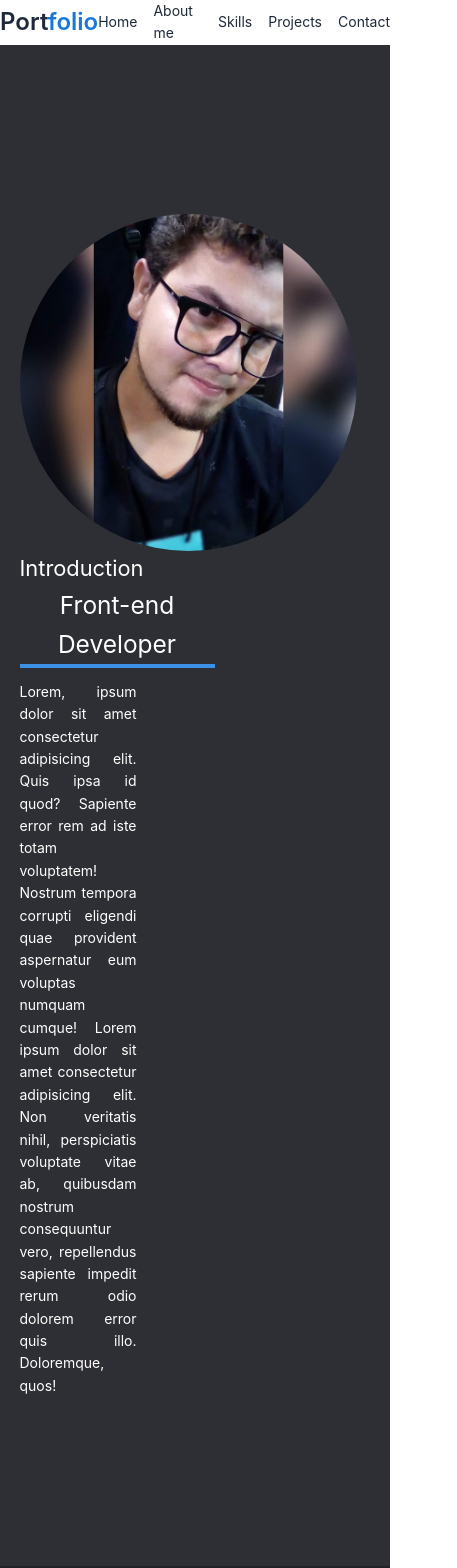
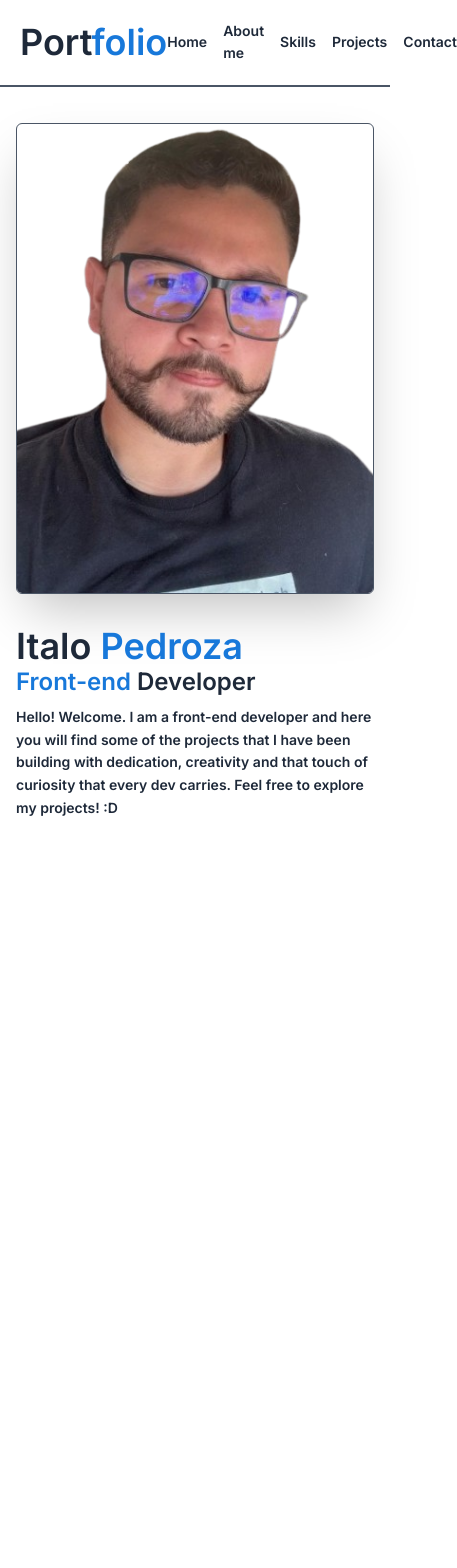
Before and after one commit to italoknd/portfolio, a Vue app in the folder my-portfolio/: page / in a window 390 px wide. Shown: the top 1568 px of the page, 457 px wide, since content can reach past the window. After the commit the page ends 844 px from the top, so only its background shows below. Built offline with nearby package versions, Linux system fonts and the light colour scheme.

Commit message:
recreating about me section

```diff
--- a/my-portfolio/src/components/AboutMe.vue
+++ b/my-portfolio/src/components/AboutMe.vue
@@ -1,25 +1,27 @@
 <template>
-  <section id="about-me">
-    <div class="info-container">
-      <div id="show-on-mobile">
-        <h2>Hey there!</h2>
-        <h1 class="title" id="name">I'm Italo Pedroza.</h1>
+  <section id="about-me" class="mt-5">
+    <div class="grid md:grid-cols-2">
+      <div class="p-4">
+        <img class="border-1 border-gray-600 rounded-md shadow-2xl"
+          src="../assets/cp-perfil-1_cleanup-removebg-preview.png" alt="Me" />
       </div>
-      <div class="img">
-        <img src="../assets/italoPerf.jpeg" alt="Me at GDG 2019" />
-      </div>
-      <div id="greetings">
-        <h2 id="introduction">Introduction</h2>
-        <h1 class="title">Front-end Developer</h1>
-        <p>
-          Lorem, ipsum dolor sit amet consectetur adipisicing elit. Quis ipsa id
-          quod? Sapiente error rem ad iste totam voluptatem! Nostrum tempora
-          corrupti eligendi quae provident aspernatur eum voluptas numquam
-          cumque! Lorem ipsum dolor sit amet consectetur adipisicing elit. Non
-          veritatis nihil, perspiciatis voluptate vitae ab, quibusdam nostrum
-          consequuntur vero, repellendus sapiente impedit rerum odio dolorem
-          error quis illo. Doloremque, quos!
-        </p>
+      <div class="flex justify-end items-center p-4 leading-relaxed max-w-2xl">
+        <div>
+          <h2 class="text-4xl font-semibold text-gray-800">
+            <span>Italo </span>
+            <span class="text-[var(--light-mode-composition-color)]">Pedroza</span>
+          </h2>
+          <h1 class="text-2xl font-semibold text-gray-800">
+            <span class="text-[var(--light-mode-composition-color)]">Front-end</span>
+            Developer
+          </h1>
+          <p class="text-gray-800 font-semibold mt-2">
+            Hello! Welcome. I am a front-end developer and here you will find
+            some of the projects that I have been building with dedication,
+            creativity and that touch of curiosity that every dev carries. Feel
+            free to explore my projects! :D
+          </p>
+        </div>
       </div>
     </div>
   </section>
--- a/my-portfolio/src/components/Navbar.vue
+++ b/my-portfolio/src/components/Navbar.vue
@@ -1,61 +1,54 @@
 <script setup lang="ts">
 import { ref } from "vue";
 
-let options = ref<[]>([]);
+interface INavItems {
+  itemName: string;
+  hrefName: string;
+}
+
+let items = ref<INavItems[]>([
+  {
+    itemName: "Home",
+    hrefName: "#home",
+  },
+  {
+    itemName: "About me",
+    hrefName: "#about-me",
+  },
+  {
+    itemName: "Skills",
+    hrefName: "#skills",
+  },
+  {
+    itemName: "Projects",
+    hrefName: "#projects",
+  },
+  {
+    itemName: "Contact",
+    hrefName: "#get-in-touch",
+  },
+]);
 </script>
 
 <template>
-  <n-page-header>
-    <div class="flex justify-between items-center p-5">
-      <h2 class="text-2xl font-semibold text-gray-800">
-        Port<span class="text-[var(--light-mode-composition-color)]"
-          >folio</span
-        >
+  <n-page-header class="p-5">
+    <div class="flex justify-between items-center">
+      <h2 class="text-4xl font-semibold text-gray-800">
+        Port<span class="text-[var(--light-mode-composition-color)]">folio
+        </span>
       </h2>
       <ul class="flex justify-end gap-4 items-center">
-        <li>
-          <a href="#home">
+        <li v-for="(item, index) in items" :key="index">
+          <a :href="item.hrefName">
             <span
-              class="text-gray-800 hover:text-[var(--light-mode-composition-color)]"
-              >Home</span
-            >
-          </a>
-        </li>
-        <li>
-          <a href="#about-me">
-            <span
-              class="text-gray-800 hover:text-[var(--light-mode-composition-color)]"
-              >About me</span
-            >
-          </a>
-        </li>
-        <li>
-          <a href="#skills">
-            <span
-              class="text-gray-800 hover:text-[var(--light-mode-composition-color)]"
-              >Skills</span
-            >
-          </a>
-        </li>
-        <li>
-          <a href="#projects">
-            <span
-              class="text-gray-800 hover:text-[var(--light-mode-composition-color)]"
-              >Projects</span
-            >
-          </a>
-        </li>
-        <li>
-          <a href="#get-in-touch">
-            <span
-              class="text-gray-800 hover:text-[var(--light-mode-composition-color)]"
-              >Contact</span
-            >
+              class="text-gray-800 hover:text-[var(--light-mode-composition-color)] font-semibold hover:underline hover:duration-300 hover:underline-[--light-mode-composition-color)]">{{
+              item.itemName }}</span>
           </a>
         </li>
       </ul>
     </div>
   </n-page-header>
+  <div class="border-[0.5px] border-gray-600"></div>
 </template>
 
 <style scoped></style>
--- a/my-portfolio/src/style.css
+++ b/my-portfolio/src/style.css
@@ -1,19 +1,15 @@
+@import url("https://fonts.googleapis.com/css2?family=Inter:ital,opsz,wght@0,14..32,100..900;1,14..32,100..900&display=swap");
 @import "tailwindcss";
 
 /*GLOBAL SETTINGS*/
 * {
-  padding: 0;
-  margin: 0;
-  box-sizing: border-box;
-  list-style-type: none;
-  text-decoration: none;
   font-family: var(--main-font);
   scroll-behavior: smooth;
 }
 
 :root {
-  --main-font: -apple-system, BlinkMacSystemFont, "Segoe UI", Roboto, Oxygen,
-    Ubuntu, Cantarell, "Open Sans", "Helvetica Neue", sans-serif;
+  --main-font: "Inter", -apple-system, BlinkMacSystemFont, "Segoe UI", Roboto,
+    Oxygen, Ubuntu, Cantarell, "Open Sans", "Helvetica Neue", sans-serif;
   --main-color: #2e2f34;
   --secundary-color: #212225;
   --composition-color: #3c91e6;
@@ -25,336 +21,3 @@
 html {
   scroll-behavior: smooth;
 }
-
-body {
-  overflow-x: hidden;
-}
-
-.disable-text-selection {
-  user-select: none;
-}
-
-.cursor-pointer {
-  cursor: pointer;
-}
-.not-allowed {
-  cursor: not-allowed;
-}
-
-a {
-  text-decoration: none;
-  color: white;
-}
-
-.header {
-  position: fixed;
-  width: 98.9vw;
-}
-
-p {
-  text-align: justify;
-}
-
-/*SECTIONS*/
-#show-on-mobile {
-  display: none;
-}
-
-#about-me {
-  min-height: 70vh;
-  background: var(--main-color);
-  color: white;
-}
-
-.info-container {
-  display: flex;
-  justify-content: space-between;
-  flex-wrap: wrap;
-  flex-direction: row;
-  max-width: 100vw;
-  padding: 20vh 5vw;
-}
-
-.info-container #greetings {
-  width: 30vw;
-}
-
-.info-container p a {
-  color: white;
-  font-weight: 500;
-  margin-right: 1em;
-  transition: 0.5s;
-}
-
-.info-container a:hover {
-  color: var(--text-hover);
-}
-
-.info-container h2 {
-  max-width: 16vw;
-  font-size: 2em;
-}
-
-.info-container h1.title {
-  font-size: 2em;
-  margin-bottom: 0.5em;
-  border-bottom: 4px solid var(--composition-color);
-}
-
-button {
-  background-color: var(--main-color);
-  color: var(--composition-color);
-  outline: none;
-  border: 2px solid var(--composition-color);
-  font-size: 0.9em;
-  font-weight: 500;
-  border-radius: 2px;
-  cursor: pointer;
-  transition: 0.5s;
-}
-
-button:hover {
-  background-color: var(--composition-color);
-  color: white;
-  border: 2px solid var(--composition-color);
-}
-
-img {
-  border-radius: 50%;
-  height: 40vh;
-}
-
-#skills-container {
-  background: var(--secundary-color);
-  color: white;
-}
-
-#skills {
-  max-width: 40vw;
-}
-
-#skill-title {
-  font-size: 2.5em;
-  margin-bottom: 0.5em;
-  border-bottom: 4px solid var(--composition-color);
-}
-
-#stack-title {
-  display: none;
-}
-
-.stack-container {
-  display: flex;
-  flex-direction: row;
-  flex-wrap: wrap;
-  align-items: center;
-  justify-content: space-between;
-  width: 30vw;
-  margin: 2.5em 0;
-}
-
-.stack-imgs {
-  border-radius: 0;
-  max-height: 10vh;
-}
-
-.section-header {
-  padding: 2vh 0;
-  color: white;
-  font-size: 1.5em;
-  font-weight: normal;
-  text-align: center;
-}
-
-.btn-container {
-  display: flex;
-  justify-content: space-between;
-}
-
-/*CONTACTS  */
-#get-in-touch {
-  min-height: 25vh;
-  width: 100vw;
-  background-color: var(--secundary-color);
-}
-
-#contacts-container {
-  display: flex;
-  color: white;
-  padding: 1em 0 2.5em 0;
-  justify-content: center;
-}
-
-.contacts-box {
-  width: 60vw;
-  height: 12vh;
-
-  background-color: var(--main-color);
-  border-radius: 0.5em;
-}
-
-.contacts-section > p {
-  text-align: center;
-  color: white;
-  font-weight: 500;
-}
-
-/*  RESPONSIVIDADE  */
-@media (min-width: 1369px) and (max-width: 1650px) {
-  .card-container-buttons{
-    flex-direction: column;
-    padding-bottom: 0;
-    background: red;
-  }
-
-  .project-btn {
-    width: 100%;
-  }
-}
-
-@media (min-width: 1100px) and (max-width: 1368px) {
-  .main-projects-container {
-    display: grid;
-    justify-content: center;
-  }
-
-  .project-box {
-    height: 40vh;
-  }
-
-  .btn-container {
-    height: 10px;
-  }
-
-  .project-description {
-    height: 200px;
-  }
-
-  #projects > h2 {
-    margin: 1em;
-  }
-
-  #projects > p {
-    margin: 0 1.5em 2.5em 1.5em;
-  }
-
-  .project-btn {
-    width: 100%;
-  }
-}
-
-@media (min-width: 801px) and (max-width: 1099px) {
-  #greetings > #introduction {
-    visibility: hidden;
-  }
-
-  .info-container > #greetings {
-    width: 100vw;
-  }
-
-  #greetings > .title {
-    width: 50vw;
-    margin: 0.6em auto;
-    text-align: center;
-    overflow-x: hidden;
-  }
-
-  #greetings > h2 {
-    width: 100vw;
-    display: flex;
-    justify-content: center;
-    overflow-x: hidden;
-  }
-
-  .info-container > .img {
-    margin: auto;
-  }
-
-  .stack-container {
-    width: 35vw;
-  }
-
-  .project-box {
-    min-height: 65vh;
-  }
-}
-
-@media (max-width: 800px) {
-  .info-container {
-    width: 96.5vw;
-  }
-
-  #greetings {
-    max-width: 88vw;
-  }
-
-  #greetings > h2 {
-    max-width: 88vw;
-    font-size: 1.56em;
-  }
-
-  #greetings > h1 {
-    min-width: 50vw;
-    text-align: center;
-    font-size: 1.75em;
-  }
-
-  nav {
-    display: grid;
-    height: 15vh;
-    overflow-x: hidden;
-    width: 100vw;
-  }
-
-  nav > h2 {
-    display: flex;
-    justify-content: center;
-    text-align: center;
-    width: 100vw;
-    margin-left: -0.03em;
-  }
-
-  .nav-list > li {
-    margin: auto;
-  }
-
-  #skill-title {
-    font-size: 2em;
-  }
-
-  #stack-title {
-    text-align: center;
-    margin: auto;
-    display: block;
-  }
-
-  #skills > p {
-    width: 88vw;
-    overflow-x: hidden;
-  }
-
-  .stack-container {
-    width: 100vw;
-    overflow-x: hidden;
-  }
-
-
-  .project-box {
-    max-width: 80vw;
-    min-width: 30vh;
-    min-height: 35vh;
-  }
-
-  .project-btn {
-    max-width: 20vw;
-  }
-
-  .contact-btn {
-    width: 4em;
-    margin: auto;
-  }
-
-  .svg-width {
-    width: 20px;
-  }
-}
--- a/my-portfolio/src/styles/navbar.css
+++ /dev/null
@@ -1,44 +0,0 @@
-/*  NAVBAR SETTINGS */
-nav {
-  display: flex;
-  justify-content: space-between;
-  align-items: center;
-  height: 10vh;
-  background: var(--main-color);
-  color: white;
-  background-image: linear-gradient(
-    135deg,
-    var(--secundary-color),
-    var(--main-color)
-  );
-  border-bottom: 2px solid var(--secundary-color);
-}
-
-nav > h2 {
-  margin-left: 1em;
-  letter-spacing: 1.5px;
-}
-
-h2 > span {
-  color: var(--composition-color);
-}
-
-.nav-list {
-  display: flex;
-}
-
-.nav-list li {
-  margin-right: 2em;
-  padding: 0.7em;
-}
-
-li a {
-  color: white;
-  transition: 0.3s;
-  border-bottom: 2px solid var(--main-color);
-}
-
-li a:hover {
-  color: var(--text-hover);
-  border-bottom: 2px solid var(--text-hover);
-}
--- a/my-portfolio/src/views/Portfolio.vue
+++ b/my-portfolio/src/views/Portfolio.vue
@@ -7,8 +7,8 @@ import Contact from "../components/Contact.vue";
 <template>
   <div>
     <AboutMe />
-    <Skills />
+    <!-- <Skills />
     <MyProjects />
-    <Contact />
+    <Contact /> -->
   </div>
 </template>
```
Also changed, not shown: my-portfolio/src/styles/projects.css (deleted, +0 -82 lines), my-portfolio/src/assets/cp-perfil-1_cleanup-removebg-preview.png (added), my-portfolio/src/assets/perfil-1_cleanup-removebg-preview.png (added), my-portfolio/src/styles/aboutme.css (deleted).
